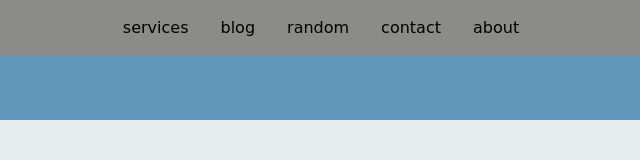
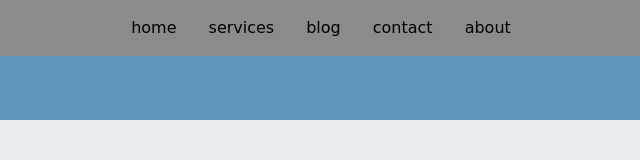
Before and after one commit to lwatson912/wilotop, a plain HTML site: page index.html in a window 1280 px wide. Shown: the full height of the page, 319-959 px from the left. Drawn offline with Linux system fonts and the light colour scheme; a web font is replaced by a local one.

Commit message:
added home to list and removed random

```diff
--- a/index.html
+++ b/index.html
@@ -13,9 +13,9 @@
 <body>
     <div class="header bg-neutral-100">
         <ul class="menu">
+            <li><a href='#'>home</a></li>
             <li><a href='#'>services</a></li>
             <li><a href='#'>blog</a></li>
-            <li><a href='#'>random</a></li>
             <li><a href='#'>contact</a></li>
             <li><a href='#'>about</a></li>
         </ul>
```
